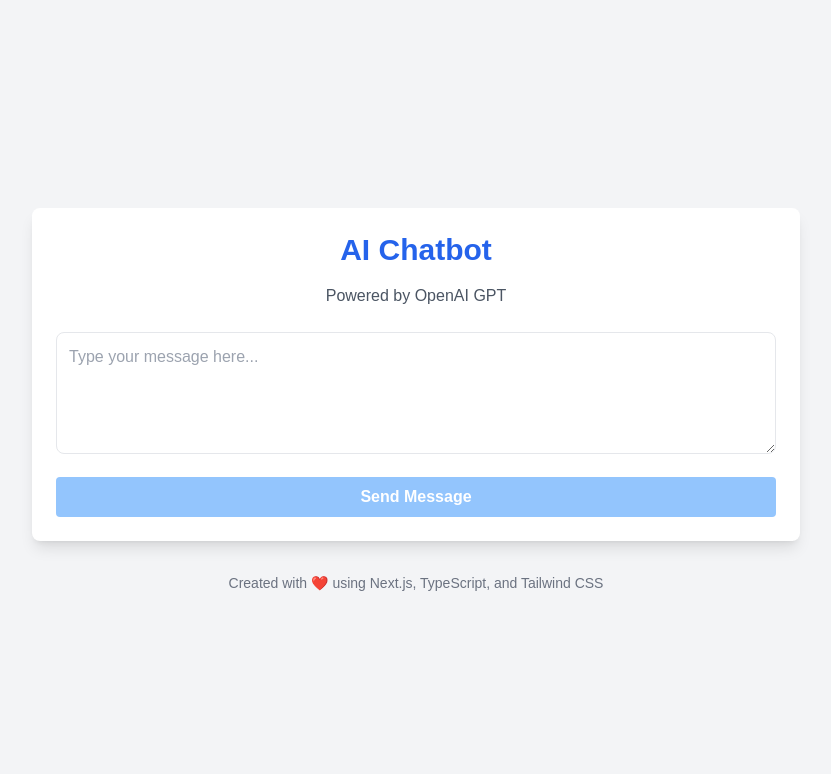
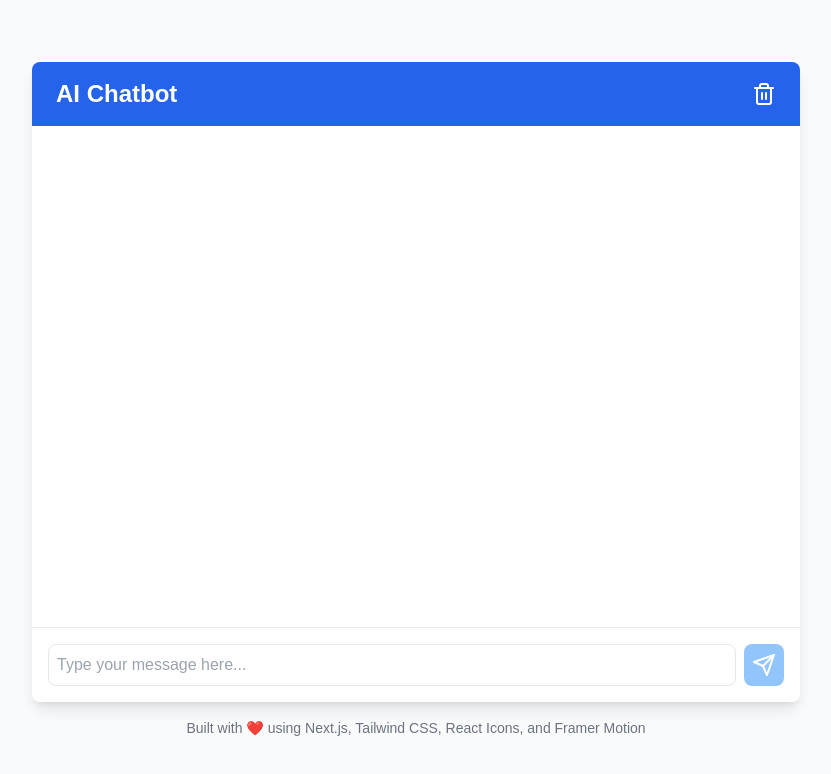
Before and after one commit to emapg/ai-chat, a Next.js app: page / in a window 1280 px wide. Shown: the top 774 px of the page, without its empty margins (224-1055 px from the left). Built offline with nearby package versions, Linux system fonts and the light colour scheme.

Commit message:
Update page.tsx

```diff
--- a/app/page.tsx
+++ b/app/page.tsx
@@ -1,67 +1,136 @@
 "use client";
 
-import { useState } from "react";
+import { useState, useRef, useEffect } from "react";
+import { motion } from "framer-motion";
+import ReactMarkdown from "react-markdown";
+import remarkGfm from "remark-gfm";
+import { FiSend, FiTrash2 } from "react-icons/fi";
+import { BiLoaderAlt } from "react-icons/bi";
+
+type Message = {
+  role: "user" | "assistant";
+  content: string;
+};
 
 export default function Home() {
-  const [message, setMessage] = useState<string>("");
-  const [response, setResponse] = useState<string>("");
+  const [messages, setMessages] = useState<Message[]>([]);
+  const [input, setInput] = useState<string>("");
   const [loading, setLoading] = useState<boolean>(false);
+  const messagesEndRef = useRef<HTMLDivElement>(null);
 
-  const handleSubmit = async (e: React.FormEvent) => {
+  const sendMessage = async (e: React.FormEvent) => {
     e.preventDefault();
+    if (!input.trim()) return;
+
+    const newMessage: Message = { role: "user", content: input };
+    const updatedMessages = [...messages, newMessage];
+
+    setMessages(updatedMessages);
+    setInput("");
     setLoading(true);
-    setResponse("");
 
     try {
       const res = await fetch("/api/chat", {
         method: "POST",
         headers: { "Content-Type": "application/json" },
-        body: JSON.stringify({ message }),
+        body: JSON.stringify({ messages: updatedMessages }),
       });
 
       const data = await res.json();
-      setResponse(data.response || "No response from the AI.");
+      const aiMessage: Message = { role: "assistant", content: data.response };
+
+      setMessages((prev) => [...prev, aiMessage]);
     } catch (error) {
-      console.error(error);
-      setResponse("An error occurred.");
+      console.error("Error fetching response:", error);
     } finally {
       setLoading(false);
     }
   };
 
+  const clearChat = () => {
+    if (confirm("Are you sure you want to clear the chat?")) {
+      setMessages([]);
+    }
+  };
+
+  useEffect(() => {
+    messagesEndRef.current?.scrollIntoView({ behavior: "smooth" });
+  }, [messages]);
+
   return (
-    <div className="min-h-screen flex flex-col items-center justify-center bg-gray-100 text-gray-900 p-4">
-      <div className="w-full max-w-3xl bg-white rounded-lg shadow-lg p-6">
-        <h1 className="text-3xl font-bold mb-4 text-center text-blue-600">AI Chatbot</h1>
-        <p className="text-center text-gray-600 mb-6">Powered by OpenAI GPT</p>
+    <div className="flex flex-col items-center justify-center min-h-screen bg-gray-50 text-gray-900">
+      {/* Chat Container */}
+      <div className="w-full max-w-3xl bg-white shadow-lg rounded-lg flex flex-col h-[80vh]">
+        {/* Header */}
+        <div className="bg-blue-600 text-white py-4 px-6 rounded-t-lg flex justify-between items-center">
+          <h1 className="text-2xl font-bold">AI Chatbot</h1>
+          <button
+            onClick={clearChat}
+            className="text-white hover:text-red-400 transition"
+            aria-label="Clear chat"
+          >
+            <FiTrash2 size={24} />
+          </button>
+        </div>
 
-        <form onSubmit={handleSubmit} className="space-y-4">
-          <textarea
-            value={message}
-            onChange={(e) => setMessage(e.target.value)}
+        {/* Messages */}
+        <div className="flex-1 overflow-y-auto p-4 space-y-4">
+          {messages.map((msg, idx) => (
+            <motion.div
+              key={idx}
+              initial={{ opacity: 0, y: 10 }}
+              animate={{ opacity: 1, y: 0 }}
+              transition={{ duration: 0.3 }}
+              className={`flex ${msg.role === "user" ? "justify-end" : "justify-start"}`}
+            >
+              <div
+                className={`px-4 py-2 max-w-xs rounded-lg ${
+                  msg.role === "user"
+                    ? "bg-blue-500 text-white"
+                    : "bg-gray-200 text-gray-800"
+                }`}
+              >
+                <ReactMarkdown remarkPlugins={[remarkGfm]}>{msg.content}</ReactMarkdown>
+              </div>
+            </motion.div>
+          ))}
+          {loading && (
+            <motion.div
+              initial={{ opacity: 0 }}
+              animate={{ opacity: 1 }}
+              transition={{ duration: 0.3, repeat: Infinity }}
+              className="text-gray-500 flex justify-start items-center space-x-2"
+            >
+              <BiLoaderAlt className="animate-spin" size={20} />
+              <p>Assistant is typing...</p>
+            </motion.div>
+          )}
+          <div ref={messagesEndRef} />
+        </div>
+
+        {/* Input Box */}
+        <form onSubmit={sendMessage} className="p-4 flex space-x-2 border-t">
+          <input
+            type="text"
+            value={input}
+            onChange={(e) => setInput(e.target.value)}
             placeholder="Type your message here..."
-            rows={4}
-            className="w-full p-3 border rounded-lg focus:outline-none focus:ring-2 focus:ring-blue-400"
+            className="flex-1 p-2 border rounded-lg focus:outline-none focus:ring-2 focus:ring-blue-400"
           />
           <button
             type="submit"
-            disabled={loading || !message.trim()}
-            className="w-full bg-blue-600 text-white font-bold py-2 px-4 rounded hover:bg-blue-700 disabled:bg-blue-300 transition-all"
+            disabled={loading || !input.trim()}
+            className="bg-blue-600 text-white p-2 rounded-lg hover:bg-blue-700 disabled:bg-blue-300 transition-all"
+            aria-label="Send"
           >
-            {loading ? "Loading..." : "Send Message"}
+            <FiSend size={24} />
           </button>
         </form>
-
-        {response && (
-          <div className="mt-6 bg-gray-50 border rounded-lg p-4">
-            <h2 className="font-semibold text-gray-800 mb-2">AI Response:</h2>
-            <p className="text-gray-700 whitespace-pre-wrap">{response}</p>
-          </div>
-        )}
       </div>
 
-      <footer className="mt-8 text-gray-500 text-sm">
-        Created with ❤️ using Next.js, TypeScript, and Tailwind CSS
+      {/* Footer */}
+      <footer className="mt-4 text-gray-500 text-sm">
+        Built with ❤️ using Next.js, Tailwind CSS, React Icons, and Framer Motion
       </footer>
     </div>
   );
```
